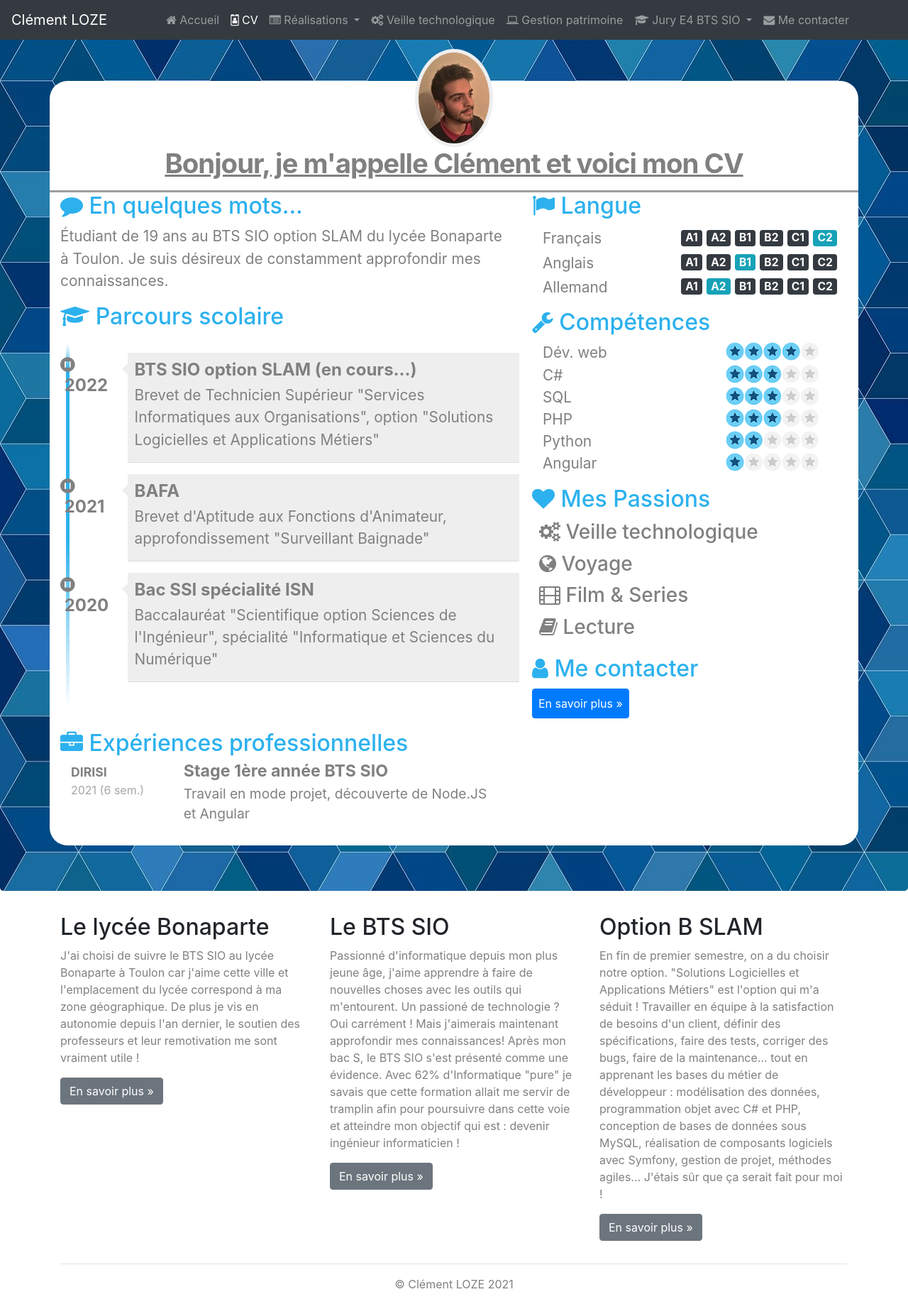
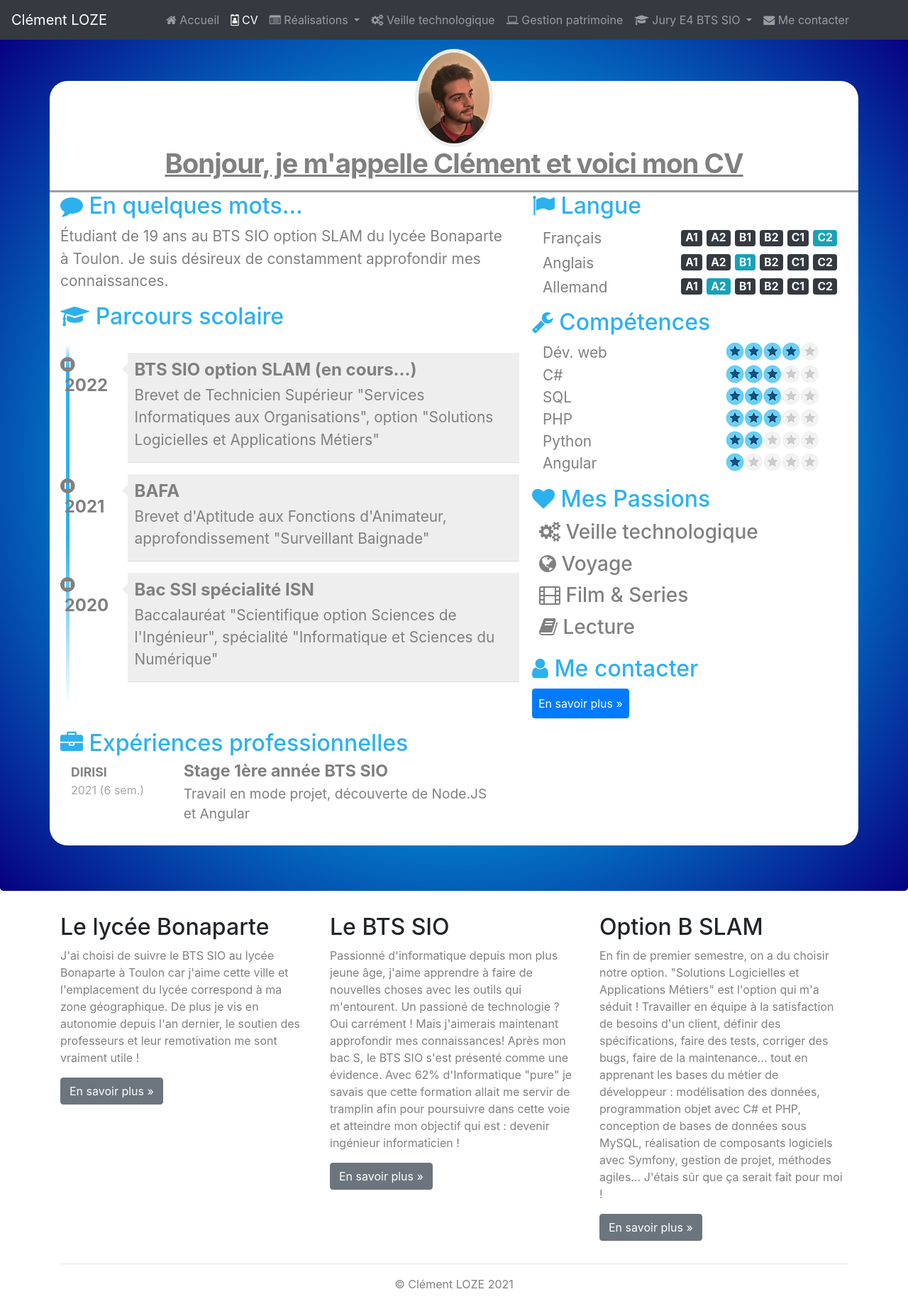
Before and after one commit to Zelcor/Portfolio, a PHP site: page /pages/C_cv.php in a window 1280 px wide. Shown: the whole page at 71% size. Run offline with PHP 8.4, Linux system fonts and the light colour scheme; grey boxes are pictures that could not be loaded.

Commit message:
petits avancements css (todo : fichier en bas de page)

```diff
--- a/css/cv.css
+++ b/css/cv.css
@@ -10,7 +10,7 @@ and open the template in the editor.
 p, h3 {color : grey}
 body { padding-top: 50px; }
 .cadreCV { padding-bottom: 15px; background: white; }
-.jumbotron { background-image: url(../image/cv/background-cv.jpg); }
+.jumbotron { background: rgb(245,255,143); background: radial-gradient(circle, rgba(245,255,143,1) 0%, rgba(0,212,255,1) 29%, rgba(7,0,128,1) 100%);  }
 /****************************************
 * En-tête du CV
 ****************************************/
--- a/css/portfolio.css
+++ b/css/portfolio.css
@@ -7,7 +7,8 @@ and open the template in the editor.
     Created on : 6 avr. 2021, 18:50:49
     Author     : cleme
 */
-#jumbotron { background-image: url(../image/cv/background-cv.jpg); }
+html, body{ height: 100%; margin: 0; padding: 0; align-items: stretch}
+#jumbotron { background: rgb(245,255,143); background: radial-gradient(circle, rgba(245,255,143,1) 0%, rgba(0,212,255,1) 29%, rgba(7,0,128,1) 100%); display : flex; width: 100%;}
 .cadreCV { padding-bottom: 0; background: white; border-radius: 25px; }
 .center {
     display: block;
@@ -29,3 +30,5 @@ and open the template in the editor.
 .meContacter a:hover>img { filter: grayscale(0); -webkit-filter: grayscale(0);
  -moz-filter: grayscale(0); -ms-filter: grayscale(0);
  -o-filter: grayscale(0); }
+footer { 	display : table-row; height: 100px;}
+body { 	display : table; width: 100%; }
```
